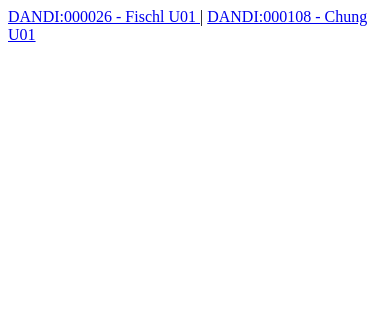
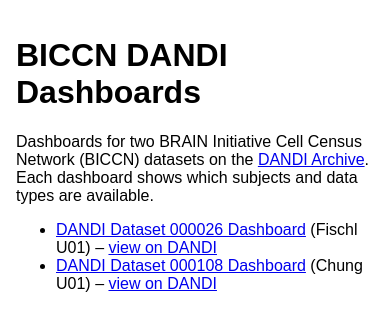
Before and after one commit to BICCN/Quarterly_Submission_Receipts, a plain HTML site: page DANDI/index.html in a window 390 px wide. Drawn offline with Linux system fonts and the light colour scheme.

Commit message:
Improve index page: heading, intro, dataset list, mobile support
Co-Authored-By: Claude Opus 5.5 <noreply@anthropic.com>
Claude-Session: https://claude.ai/code/session_01QUxVfpJAHY46mvsm3aQuFb

```diff
--- a/DANDI/index.html
+++ b/DANDI/index.html
@@ -1,9 +1,22 @@
-<html>
+<!DOCTYPE html>
+<html lang="en">
   <head>
+    <meta charset="utf-8">
+    <meta name="viewport" content="width=device-width, initial-scale=1">
     <title>BICCN DANDI Dashboards</title>
     <meta name="description" content="Dashboards for two BRAIN Initiative Cell Census Network (BICCN) datasets on the DANDI Archive: DANDI:000026 (Fischl U01) and DANDI:000108 (Chung U01).">
+    <link rel="canonical" href="https://biccn.github.io/Quarterly_Submission_Receipts/">
   </head>
-  <body>
-     <a href="000026-dashboard.html" target="_blank"> DANDI:000026 - Fischl U01 </a>  |  <a href="000108-dashboard.html" target="_blank"> DANDI:000108 - Chung U01 </a>
+  <body style="font-family: sans-serif; max-width: 40em; margin: 0 auto; padding: 16px;">
+    <h1>BICCN DANDI Dashboards</h1>
+    <p>Dashboards for two BRAIN Initiative Cell Census Network (BICCN) datasets on the
+       <a href="https://dandiarchive.org">DANDI Archive</a>. Each dashboard shows which
+       subjects and data types are available.</p>
+    <ul>
+      <li><a href="000026-dashboard.html">DANDI Dataset 000026 Dashboard</a> (Fischl U01) –
+          <a href="https://dandiarchive.org/dandiset/000026">view on DANDI</a></li>
+      <li><a href="000108-dashboard.html">DANDI Dataset 000108 Dashboard</a> (Chung U01) –
+          <a href="https://dandiarchive.org/dandiset/000108">view on DANDI</a></li>
+    </ul>
   </body>
 </html>
```
